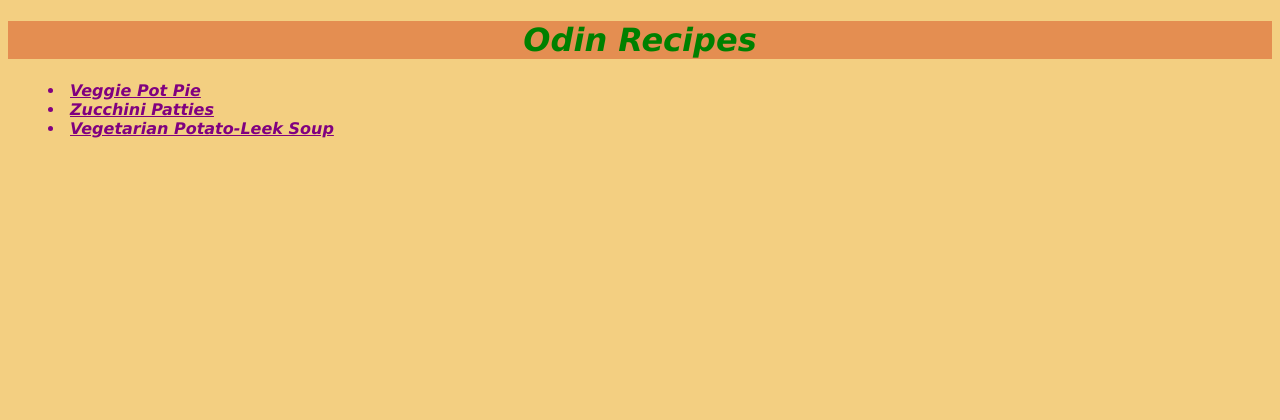
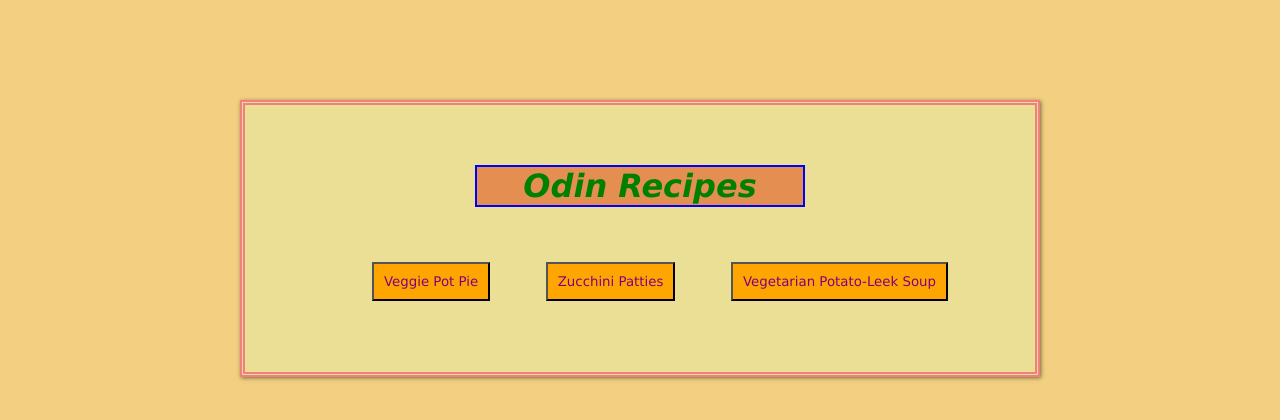
Before and after one commit to Mlajko/odin-recipes, a plain HTML site: page index.html in a window 1280 px wide. Drawn offline with Linux system fonts and the light colour scheme.

Commit message:
Add some basic CSS to index page I wonder if: .div-index, .ul-index, .li-index is the correct way when same element repeats along the way with index and the rest of (sub)pages.

```diff
--- a/index.html
+++ b/index.html
@@ -7,13 +7,13 @@
     </head>
 
     <body>
-        <div>
-        <h1>Odin Recipes</h1>
-        <ul>
-            <li><a href="recipes/vegpie.html">Veggie Pot Pie</a></li>
-            <li><a href="recipes/zucchini-patties.html">Zucchini Patties</a></li>
-            <li><a href="recipes/veg-soup.html">Vegetarian Potato-Leek Soup</a></li>
-        </ul>
+        <div class="div-index">
+            <h1 class="h1-index">Odin Recipes</h1>
+            <ul class="ul-index">
+            <li class="li-index"><a href="recipes/vegpie.html"><button class="button-index">Veggie Pot Pie</button></a></li>
+            <li class="li-index"><a href="recipes/zucchini-patties.html"><button class="button-index">Zucchini Patties</button></a></li>
+            <li class="li-index"><a href="recipes/veg-soup.html"><button class="button-index">Vegetarian Potato-Leek Soup</button></a></li>
+            </ul>
         </div>
     </body>
 </html>
--- a/style.css
+++ b/style.css
@@ -1,3 +1,11 @@
+* {
+    background-color: rgb(243, 207, 129);
+    font-family: 'Lucida Sans', 'Lucida Sans Regular', 'Lucida Grande', 'Lucida Sans Unicode', Geneva, Verdana, sans-serif;
+    /* text-align: center; */
+    color: purple;
+    box-sizing: border-box;
+}
+
 h1,
 h3 {
     color: green;
@@ -5,20 +13,32 @@ h3 {
     text-align: center;
 }
 
+.h1-index {
+    display: block;
+    margin: 30px 200px;
+    border: 2px solid blue;
+}
+
 h3 {
     color: rgb(187, 255, 0);
-}
-
-* {
-    background-color:rgb(243, 207, 129);
-    font-family:'Lucida Sans', 'Lucida Sans Regular', 'Lucida Grande', 'Lucida Sans Unicode', Geneva, Verdana, sans-serif;
-    /* text-align: center; */
-    color:purple;
 }
 
 div {
     font-style: italic;
     font-weight: 600;
+    width: 800px;
+    margin: 0 auto;
+    margin-top: 100px;
+    padding: 30px;
+    border: 5px double lightcoral;
+    box-shadow: 1px 1px 4px rgba(0, 0, 0, .5);    /* shadow around "box" */
+    text-align: center;
+}
+
+.div-index,
+.ul-index,
+.li-index {
+    background-color: rgb(235, 222, 149);
 }
 
 .images {
@@ -31,8 +51,22 @@ div {
 
 ul {
     list-style-position: inside;
+    list-style: none;
 }
 
 button {
     background-color: orange;
+    padding: 10px;
 }
+
+.button-index:hover {
+    background-color: rgb(255, 136, 0);
+    color: white;
+    font-weight: bold;
+}
+
+.li-index {
+    display: inline-block;
+    padding: 5px;
+    margin: 20px;
+}
```
